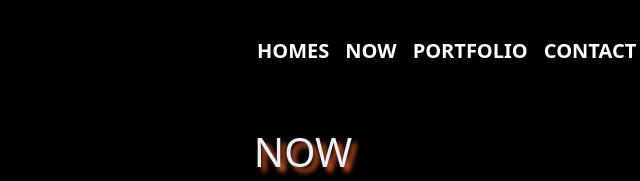
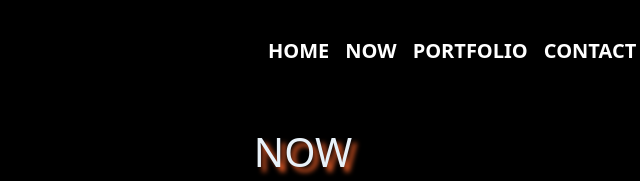
Before and after one commit to Alvianfauzi/alvianfauzi.github.io, a plain HTML site: page now.html in a window 1280 px wide. Shown: the top 181 px of the page, 337-977 px from the left. Drawn offline with nearby package versions, Linux system fonts and the light colour scheme.

Commit message:
mengganti href

```diff
--- a/now.html
+++ b/now.html
@@ -35,7 +35,7 @@
         <div class="collapse navbar-collapse" id="navbarNav">
           <ul class="navbar-nav ms-auto">
             <li class="nav-item">
-              <a class="nav-link active" aria-current="page" href="index.html">HOMES</a>
+              <a class="nav-link active" aria-current="page" href="home.html">HOME</a>
             </li>
             <li class="nav-item">
               <a class="nav-link" href="now.html">NOW</a>
```
